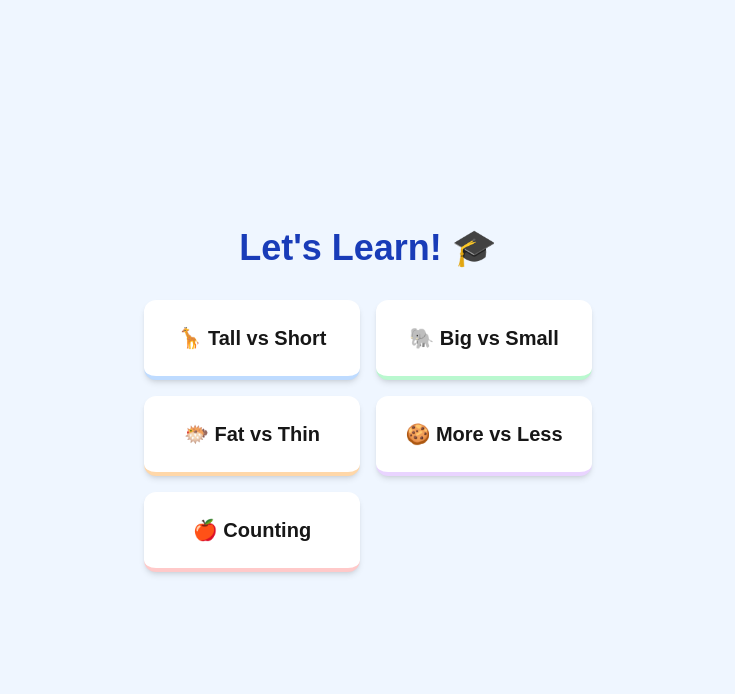
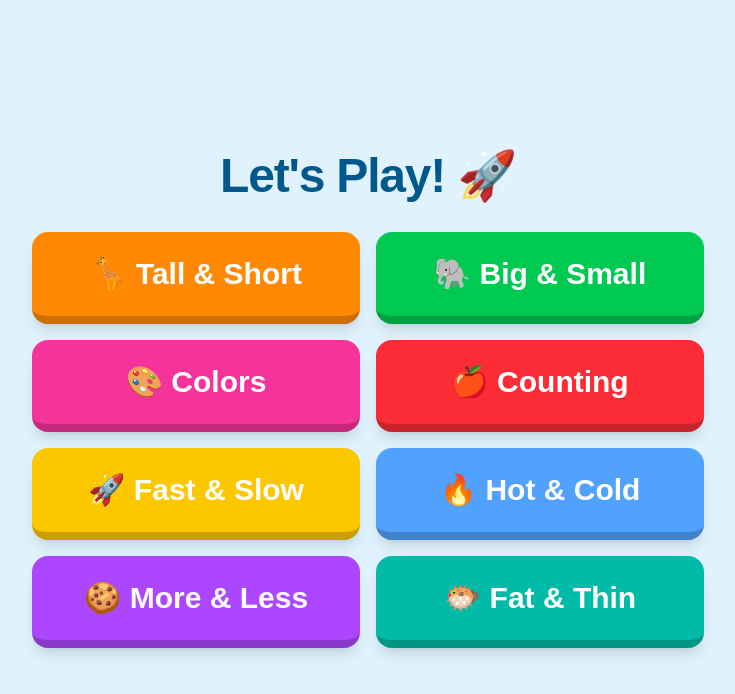
Before and after one commit to asaidhiraj/toddler-learning, a Next.js app: page / in a window 1280 px wide. Shown: the top 694 px of the page, without its empty margins (272-1007 px from the left). Built offline with nearby package versions, Linux system fonts and the light colour scheme.

Commit message:
Huge update for my son

```diff
--- a/app/page.js
+++ b/app/page.js
@@ -4,19 +4,28 @@ import { useState, useEffect } from 'react';
 import Confetti from 'react-confetti';
 import { learningModules } from './questions';
 
+// Helper to shuffle questions so it's always different
+const shuffleArray = (array) => {
+  return [...array].sort(() => Math.random() - 0.5);
+};
+
 export default function Home() {
   const [category, setCategory] = useState(null);
-  const [currentQIndex, setCurrentQIndex] = useState(0);
-  const [score, setScore] = useState(0);
+  const [questionQueue, setQuestionQueue] = useState([]);
+  const [score, setScore] = useState(0); // Current streak in this round
   const [showReward, setShowReward] = useState(false);
-  const [feedback, setFeedback] = useState(null); // 'correct' or 'wrong'
+  const [feedback, setFeedback] = useState(null);
   const [windowSize, setWindowSize] = useState({ width: 0, height: 0 });
 
+  const WIN_CONDITION = 5; // He needs 5 right answers to get the big reward
+
   useEffect(() => {
-    setWindowSize({ width: window.innerWidth, height: window.innerHeight });
+    if (typeof window !== 'undefined') {
+      setWindowSize({ width: window.innerWidth, height: window.innerHeight });
+    }
   }, []);
 
-  // --- AUDIO ENGINE (No files needed!) ---
+  // --- AUDIO ENGINE ---
   const playSound = (type) => {
     const audioCtx = new (window.AudioContext || window.webkitAudioContext)();
     const oscillator = audioCtx.createOscillator();
@@ -26,48 +35,72 @@ export default function Home() {
     gainNode.connect(audioCtx.destination);
 
     if (type === 'correct') {
-      // Happy "Ding!"
-      oscillator.type = 'sine';
-      oscillator.frequency.setValueAtTime(500, audioCtx.currentTime);
-      oscillator.frequency.exponentialRampToValueAtTime(1000, audioCtx.currentTime + 0.1);
-      gainNode.gain.exponentialRampToValueAtTime(0.01, audioCtx.currentTime + 0.5);
-      oscillator.start();
-      oscillator.stop(audioCtx.currentTime + 0.5);
+      // Cheerful chord
+      const now = audioCtx.currentTime;
+      [523.25, 659.25, 783.99].forEach((freq, i) => { // C Major chord
+        const osc = audioCtx.createOscillator();
+        const gn = audioCtx.createGain();
+        osc.connect(gn);
+        gn.connect(audioCtx.destination);
+        osc.frequency.value = freq;
+        osc.start(now);
+        gn.gain.exponentialRampToValueAtTime(0.001, now + 0.5);
+        osc.stop(now + 0.5);
+      });
     } else if (type === 'wrong') {
-      // Gentle "Buh-buh"
-      oscillator.type = 'sawtooth';
-      oscillator.frequency.setValueAtTime(200, audioCtx.currentTime);
+      // Gentle low "oops"
+      oscillator.type = 'triangle';
+      oscillator.frequency.setValueAtTime(150, audioCtx.currentTime);
       oscillator.frequency.linearRampToValueAtTime(100, audioCtx.currentTime + 0.3);
       gainNode.gain.exponentialRampToValueAtTime(0.01, audioCtx.currentTime + 0.3);
       oscillator.start();
       oscillator.stop(audioCtx.currentTime + 0.3);
     } else if (type === 'win') {
-      // Victory Sequence
+      // Victory Fanfare
       const now = audioCtx.currentTime;
-      [440, 554, 659, 880].forEach((freq, i) => {
+      const melody = [523, 659, 783, 1046, 783, 1046];
+      melody.forEach((freq, i) => {
         const osc = audioCtx.createOscillator();
         const gn = audioCtx.createGain();
         osc.connect(gn);
         gn.connect(audioCtx.destination);
         osc.frequency.value = freq;
-        osc.start(now + i * 0.1);
-        gn.gain.exponentialRampToValueAtTime(0.001, now + i * 0.1 + 0.5);
-        osc.stop(now + i * 0.1 + 0.5);
+        osc.type = 'square';
+        osc.start(now + i * 0.15);
+        gn.gain.setValueAtTime(0.1, now + i * 0.15);
+        gn.gain.exponentialRampToValueAtTime(0.001, now + i * 0.15 + 0.4);
+        osc.stop(now + i * 0.15 + 0.4);
       });
     }
   };
 
-  const handleAnswer = (isCorrect) => {
+  const startCategory = (catKey) => {
+    // Shuffle the questions for this category
+    const questions = shuffleArray(learningModules[catKey]);
+    setQuestionQueue(questions);
+    setCategory(catKey);
+    setScore(0);
+    setShowReward(false);
+  };
+
+  const handleAnswer = (choice) => {
+    const currentQ = questionQueue[0];
+    const isCorrect = choice === currentQ.correct;
+
     if (isCorrect) {
       playSound('correct');
       setFeedback('correct');
+      const newScore = score + 1;
+      setScore(newScore);
+
       setTimeout(() => {
         setFeedback(null);
-        if (currentQIndex + 1 < learningModules[category].length) {
-          setCurrentQIndex(currentQIndex + 1);
-        } else {
+        if (newScore >= WIN_CONDITION) {
           setShowReward(true);
           playSound('win');
+        } else {
+          // Remove current question and move to next
+          setQuestionQueue(prev => prev.slice(1));
         }
       }, 1000);
     } else {
@@ -79,23 +112,32 @@ export default function Home() {
 
   const resetGame = () => {
     setCategory(null);
-    setCurrentQIndex(0);
+    setScore(0);
     setShowReward(false);
+    setQuestionQueue([]);
   };
 
   // --- SCREEN: REWARD ---
   if (showReward) {
     return (
-      <div className="flex flex-col items-center justify-center min-h-screen bg-yellow-100 text-center p-4">
-        <Confetti width={windowSize.width} height={windowSize.height} />
-        <h1 className="text-6xl font-bold text-purple-600 mb-8 animate-bounce">YOU WON! 🎉</h1>
-        <div className="text-9xl mb-8">🏆</div>
-        <button
-          onClick={resetGame}
-          className="px-8 py-4 bg-blue-500 text-white text-2xl rounded-full font-bold shadow-lg hover:bg-blue-600 transition"
-        >
-          Play Again
-        </button>
+      <div className="flex flex-col items-center justify-center min-h-screen bg-yellow-300 text-center p-4">
+        <Confetti width={windowSize.width} height={windowSize.height} numberOfPieces={500} recycle={false} />
+        <div className="text-9xl mb-4 animate-bounce">🏆</div>
+        <h1 className="text-6xl font-black text-purple-700 mb-8 drop-shadow-md">YOU DID IT!</h1>
+        <div className="flex gap-4">
+          <button
+            onClick={() => startCategory(category)}
+            className="px-8 py-4 bg-purple-600 text-white text-2xl rounded-full font-bold shadow-xl border-b-8 border-purple-800 active:border-b-0 active:translate-y-2 transition-all"
+          >
+            Play Again 🔄
+          </button>
+          <button
+            onClick={resetGame}
+            className="px-8 py-4 bg-blue-500 text-white text-2xl rounded-full font-bold shadow-xl border-b-8 border-blue-700 active:border-b-0 active:translate-y-2 transition-all"
+          >
+            New Game 🏠
+          </button>
+        </div>
       </div>
     );
   }
@@ -103,59 +145,87 @@ export default function Home() {
   // --- SCREEN: CATEGORY SELECTION ---
   if (!category) {
     return (
-      <div className="flex flex-col items-center justify-center min-h-screen bg-blue-50 p-4">
-        <h1 className="text-4xl font-bold text-blue-800 mb-8">Let's Learn! 🎓</h1>
-        <div className="grid grid-cols-1 md:grid-cols-2 gap-4 w-full max-w-md">
-          <button onClick={() => setCategory('tall_short')} className="p-6 bg-white rounded-xl shadow-md text-xl font-bold hover:bg-blue-100 border-b-4 border-blue-200">🦒 Tall vs Short</button>
-          <button onClick={() => setCategory('big_small')} className="p-6 bg-white rounded-xl shadow-md text-xl font-bold hover:bg-green-100 border-b-4 border-green-200">🐘 Big vs Small</button>
-          <button onClick={() => setCategory('fat_thin')} className="p-6 bg-white rounded-xl shadow-md text-xl font-bold hover:bg-orange-100 border-b-4 border-orange-200">🐡 Fat vs Thin</button>
-          <button onClick={() => setCategory('more_less')} className="p-6 bg-white rounded-xl shadow-md text-xl font-bold hover:bg-purple-100 border-b-4 border-purple-200">🍪 More vs Less</button>
-          <button onClick={() => setCategory('counting')} className="p-6 bg-white rounded-xl shadow-md text-xl font-bold hover:bg-red-100 border-b-4 border-red-200">🍎 Counting</button>
+      <div className="flex flex-col items-center justify-center min-h-screen bg-sky-100 p-4">
+        <h1 className="text-5xl font-black text-sky-800 mb-8 tracking-tight">Let's Play! 🚀</h1>
+        <div className="grid grid-cols-1 md:grid-cols-2 gap-4 w-full max-w-2xl">
+          <MenuButton onClick={() => startCategory('tall_short')} color="bg-orange-400" label="🦒 Tall & Short" />
+          <MenuButton onClick={() => startCategory('big_small')} color="bg-green-500" label="🐘 Big & Small" />
+          <MenuButton onClick={() => startCategory('colors')} color="bg-pink-500" label="🎨 Colors" />
+          <MenuButton onClick={() => startCategory('counting')} color="bg-red-500" label="🍎 Counting" />
+          <MenuButton onClick={() => startCategory('fast_slow')} color="bg-yellow-400" label="🚀 Fast & Slow" />
+          <MenuButton onClick={() => startCategory('hot_cold')} color="bg-blue-400" label="🔥 Hot & Cold" />
+          <MenuButton onClick={() => startCategory('more_less')} color="bg-purple-500" label="🍪 More & Less" />
+          <MenuButton onClick={() => startCategory('fat_thin')} color="bg-teal-500" label="🐡 Fat & Thin" />
         </div>
       </div>
     );
   }
 
-  // --- SCREEN: GAME QUESTION ---
-  const currentQ = learningModules[category][currentQIndex];
+  // --- SCREEN: GAME PLAY ---
+  if (questionQueue.length === 0) return <div>Loading...</div>; // Safety check
+
+  const currentQ = questionQueue[0];
 
   return (
-    <div className={`flex flex-col items-center justify-center min-h-screen p-4 transition-colors duration-300 ${feedback === 'correct' ? 'bg-green-100' : feedback === 'wrong' ? 'bg-red-100' : 'bg-slate-50'}`}>
+    <div className={`flex flex-col items-center justify-center min-h-screen p-4 transition-colors duration-300 ${feedback === 'correct' ? 'bg-green-200' : feedback === 'wrong' ? 'bg-red-200' : 'bg-white'}`}>
 
-      {/* Back Button */}
-      <button onClick={resetGame} className="absolute top-4 left-4 text-gray-500 text-lg font-bold">← Home</button>
-
-      {/* Progress Bar */}
-      <div className="w-full max-w-md bg-gray-200 rounded-full h-4 mb-8">
-        <div className="bg-blue-500 h-4 rounded-full transition-all duration-500" style={{ width: `${((currentQIndex) / learningModules[category].length) * 100}%` }}></div>
+      {/* Top Bar */}
+      <div className="w-full max-w-3xl flex justify-between items-center mb-8 absolute top-4 px-4">
+        <button onClick={resetGame} className="px-4 py-2 bg-gray-200 rounded-full font-bold text-gray-600">✕ Exit</button>
+        <div className="flex gap-1">
+          {[...Array(WIN_CONDITION)].map((_, i) => (
+            <span key={i} className={`text-3xl transition-all ${i < score ? 'opacity-100 scale-125' : 'opacity-20 grayscale'}`}>⭐</span>
+          ))}
+        </div>
       </div>
 
-      {/* Question */}
-      <h2 className="text-3xl md:text-5xl font-bold text-gray-800 mb-8 text-center">{currentQ.question}</h2>
+      {/* Question Text */}
+      <h2 className="text-4xl md:text-6xl font-black text-slate-800 mb-8 text-center leading-tight mt-12">{currentQ.q}</h2>
 
-      {/* Extra Display for Counting (if exists) */}
+      {/* Special Display for Counting */}
       {currentQ.display && (
-        <div className="text-6xl mb-8 p-4 bg-white rounded-2xl shadow-sm border-2 border-gray-100">
+        <div className="text-7xl mb-8 p-6 bg-slate-50 rounded-3xl shadow-inner border-4 border-slate-100 animate-pulse">
           {currentQ.display}
         </div>
       )}
 
-      {/* Options */}
-      <div className="grid grid-cols-2 gap-6 w-full max-w-2xl">
-        {currentQ.options.map((opt) => (
-          <button
-            key={opt.id}
-            onClick={() => handleAnswer(opt.isCorrect)}
-            className="flex flex-col items-center justify-center p-8 bg-white rounded-3xl shadow-xl border-b-8 border-gray-200 hover:border-blue-300 hover:translate-y-1 active:border-b-0 active:translate-y-2 transition-all"
-          >
-            <span className="text-8xl md:text-9xl mb-4 transform hover:scale-110 transition-transform">{opt.label}</span>
-            <span className="text-xl md:text-2xl text-gray-500 font-bold">{opt.text}</span>
-          </button>
-        ))}
+      {/* Answer Buttons */}
+      <div className="grid grid-cols-2 gap-6 w-full max-w-3xl">
+        <GameButton option={currentQ.a} onClick={() => handleAnswer('a')} />
+        <GameButton option={currentQ.b} onClick={() => handleAnswer('b')} />
       </div>
 
-      {/* Feedback Message */}
-      {feedback === 'correct' && <div className="absolute top-1/2 text-9xl animate-ping">✨</div>}
+      {/* Celebration Overlay */}
+      {feedback === 'correct' && (
+        <div className="fixed inset-0 flex items-center justify-center pointer-events-none z-50">
+           <div className="text-[150px] animate-bounce drop-shadow-2xl">✨</div>
+        </div>
+      )}
     </div>
   );
 }
+
+// --- SUB-COMPONENTS FOR CLEANER CODE ---
+
+function MenuButton({ onClick, color, label }) {
+  return (
+    <button
+      onClick={onClick}
+      className={`p-6 ${color} rounded-2xl shadow-lg border-b-8 border-black/20 text-white text-2xl md:text-3xl font-black hover:brightness-110 active:border-b-0 active:translate-y-2 transition-all flex items-center justify-center gap-2`}
+    >
+      {label}
+    </button>
+  );
+}
+
+function GameButton({ option, onClick }) {
+  return (
+    <button
+      onClick={onClick}
+      className="flex flex-col items-center justify-center p-6 md:p-10 bg-white rounded-3xl shadow-xl border-b-8 border-slate-200 hover:bg-blue-50 hover:border-blue-300 hover:-translate-y-1 active:border-b-0 active:translate-y-2 transition-all h-64"
+    >
+      <span className="text-8xl md:text-9xl mb-4 drop-shadow-sm transform transition-transform hover:scale-110">{option.icon}</span>
+      <span className="text-2xl md:text-4xl text-slate-600 font-bold">{option.txt}</span>
+    </button>
+  );
+}
--- a/app/questions.js
+++ b/app/questions.js
@@ -2,95 +2,62 @@
 
 export const learningModules = {
   tall_short: [
-    {
-      id: 1,
-      question: "Which one is TALL?",
-      options: [
-        { id: 'a', label: '🦒', isCorrect: true, text: "Giraffe" },
-        { id: 'b', label: '🦆', isCorrect: false, text: "Duck" }
-      ]
-    },
-    {
-      id: 2,
-      question: "Which one is SHORT?",
-      options: [
-        { id: 'a', label: '🌲', isCorrect: false, text: "Tree" },
-        { id: 'b', label: '🍄', isCorrect: true, text: "Mushroom" }
-      ]
-    }
+    { q: "Which one is TALL?",  a: { txt: "Giraffe", icon: "🦒" }, b: { txt: "Duck", icon: "🦆" }, correct: 'a' },
+    { q: "Which one is SHORT?", a: { txt: "Tree", icon: "🌲" },   b: { txt: "Flower", icon: "🌻" }, correct: 'b' },
+    { q: "Which one is TALL?",  a: { txt: "Building", icon: "🏢" }, b: { txt: "House", icon: "🏠" }, correct: 'a' },
+    { q: "Which one is SHORT?", a: { txt: "Ladder", icon: "🪜" },  b: { txt: "Stool", icon: "🪑" }, correct: 'b' },
+    { q: "Which one is TALL?",  a: { txt: "Mountain", icon: "🏔️" }, b: { txt: "Hill", icon: "⛰️" }, correct: 'a' },
+    { q: "Which one is SHORT?", a: { txt: "Adult", icon: "👨" },   b: { txt: "Baby", icon: "👶" }, correct: 'b' },
+    { q: "Which one is TALL?",  a: { txt: "Tower", icon: "🗼" },   b: { txt: "Tent", icon: "⛺" }, correct: 'a' },
   ],
   big_small: [
-    {
-      id: 3,
-      question: "Which one is BIG?",
-      options: [
-        { id: 'a', label: '🐘', isCorrect: true, text: "Elephant" },
-        { id: 'b', label: '🐜', isCorrect: false, text: "Ant" }
-      ]
-    },
-    {
-      id: 4,
-      question: "Which one is SMALL?",
-      options: [
-        { id: 'a', label: '🐋', isCorrect: false, text: "Whale" },
-        { id: 'b', label: '🐞', isCorrect: true, text: "Ladybug" }
-      ]
-    }
+    { q: "Which one is BIG?",   a: { txt: "Elephant", icon: "🐘" }, b: { txt: "Ant", icon: "🐜" }, correct: 'a' },
+    { q: "Which one is SMALL?", a: { txt: "Whale", icon: "🐋" },   b: { txt: "Fish", icon: "🐠" }, correct: 'b' },
+    { q: "Which one is BIG?",   a: { txt: "Bus", icon: "🚌" },      b: { txt: "Car", icon: "🚗" }, correct: 'a' },
+    { q: "Which one is SMALL?", a: { txt: "Watermelon", icon: "🍉" }, b: { txt: "Grape", icon: "🍇" }, correct: 'b' },
+    { q: "Which one is BIG?",   a: { txt: "Earth", icon: "🌍" },    b: { txt: "Moon", icon: "🌕" }, correct: 'a' },
+    { q: "Which one is SMALL?", a: { txt: "Lion", icon: "🦁" },    b: { txt: "Mouse", icon: "🐭" }, correct: 'b' },
+    { q: "Which one is BIG?",   a: { txt: "Truck", icon: "🚛" },    b: { txt: "Bike", icon: "🚲" }, correct: 'a' },
   ],
   fat_thin: [
-    {
-      id: 5,
-      question: "Which one is FAT (Chubby)?",
-      options: [
-        { id: 'a', label: '🐡', isCorrect: true, text: "Pufferfish" },
-        { id: 'b', label: '🐛', isCorrect: false, text: "Worm" }
-      ]
-    },
-    {
-      id: 6,
-      question: "Which one is THIN?",
-      options: [
-        { id: 'a', label: '🎃', isCorrect: false, text: "Pumpkin" },
-        { id: 'b', label: '✏️', isCorrect: true, text: "Pencil" }
-      ]
-    }
+    { q: "Which one is FAT (Chubby)?", a: { txt: "Pufferfish", icon: "🐡" }, b: { txt: "Worm", icon: "🪱" }, correct: 'a' },
+    { q: "Which one is THIN?",       a: { txt: "Pumpkin", icon: "🎃" },    b: { txt: "Pencil", icon: "✏️" }, correct: 'b' },
+    { q: "Which one is FAT?",        a: { txt: "Hippo", icon: "🦛" },      b: { txt: "Snake", icon: "🐍" }, correct: 'a' },
+    { q: "Which one is THIN?",       a: { txt: "Tree Trunk", icon: "🪵" }, b: { txt: "Twig", icon: "🌿" }, correct: 'b' },
+    { q: "Which one is FAT?",        a: { txt: "Pig", icon: "🐖" },        b: { txt: "Flamingo", icon: "🦩" }, correct: 'a' },
   ],
   more_less: [
-    {
-      id: 7,
-      question: "Which side has MORE?",
-      options: [
-        { id: 'a', label: '🍪🍪🍪', isCorrect: true, text: "3 Cookies" },
-        { id: 'b', label: '🍪', isCorrect: false, text: "1 Cookie" }
-      ]
-    },
-    {
-      id: 8,
-      question: "Which side has LESS?",
-      options: [
-        { id: 'a', label: '🎈🎈🎈🎈', isCorrect: false, text: "4 Balloons" },
-        { id: 'b', label: '🎈🎈', isCorrect: true, text: "2 Balloons" }
-      ]
-    }
+    { q: "Which side has MORE?", a: { txt: "3 Cookies", icon: "🍪🍪🍪" }, b: { txt: "1 Cookie", icon: "🍪" }, correct: 'a' },
+    { q: "Which side has LESS?", a: { txt: "4 Balloons", icon: "🎈🎈🎈🎈" }, b: { txt: "2 Balloons", icon: "🎈🎈" }, correct: 'b' },
+    { q: "Which side has MORE?", a: { txt: "5 Stars", icon: "⭐⭐⭐⭐⭐" }, b: { txt: "2 Stars", icon: "⭐⭐" }, correct: 'a' },
+    { q: "Which side has LESS?", a: { txt: "3 Apples", icon: "🍎🍎🍎" }, b: { txt: "1 Apple", icon: "🍎" }, correct: 'b' },
+    { q: "Which side has MORE?", a: { txt: "Many Fish", icon: "🐟🐟🐟🐟" }, b: { txt: "One Fish", icon: "🐟" }, correct: 'a' },
   ],
   counting: [
-    {
-      id: 9,
-      question: "How many Apples?",
-      display: '🍎🍎',
-      options: [
-        { id: 'a', label: '2', isCorrect: true, text: "Two" },
-        { id: 'b', label: '5', isCorrect: false, text: "Five" }
-      ]
-    },
-    {
-      id: 10,
-      question: "How many Stars?",
-      display: '⭐⭐⭐',
-      options: [
-        { id: 'a', label: '1', isCorrect: false, text: "One" },
-        { id: 'b', label: '3', isCorrect: true, text: "Three" }
-      ]
-    }
+    { q: "How many Apples?", display: "🍎🍎", a: { txt: "Two", icon: "2️⃣" }, b: { txt: "Five", icon: "5️⃣" }, correct: 'a' },
+    { q: "How many Stars?",  display: "⭐⭐⭐", a: { txt: "One", icon: "1️⃣" }, b: { txt: "Three", icon: "3️⃣" }, correct: 'b' },
+    { q: "How many Cars?",   display: "🚗", a: { txt: "One", icon: "1️⃣" }, b: { txt: "Four", icon: "4️⃣" }, correct: 'a' },
+    { q: "How many Balls?",  display: "⚽⚽⚽⚽", a: { txt: "Two", icon: "2️⃣" }, b: { txt: "Four", icon: "4️⃣" }, correct: 'b' },
+    { q: "How many Cats?",   display: "🐱🐱", a: { txt: "Two", icon: "2️⃣" }, b: { txt: "Six", icon: "6️⃣" }, correct: 'a' },
+  ],
+  // --- NEW CATEGORIES ---
+  colors: [
+    { q: "Touch the RED one", a: { txt: "Apple", icon: "🍎" }, b: { txt: "Leaf", icon: "🍃" }, correct: 'a' },
+    { q: "Touch the BLUE one", a: { txt: "Sun", icon: "☀️" }, b: { txt: "Ocean", icon: "🌊" }, correct: 'b' },
+    { q: "Touch the YELLOW one", a: { txt: "Banana", icon: "🍌" }, b: { txt: "Grapes", icon: "🍇" }, correct: 'a' },
+    { q: "Touch the GREEN one", a: { txt: "Fire", icon: "🔥" }, b: { txt: "Turtle", icon: "🐢" }, correct: 'b' },
+    { q: "Touch the ORANGE one", a: { txt: "Basketball", icon: "🏀" }, b: { txt: "Moon", icon: "🌕" }, correct: 'a' },
+  ],
+  fast_slow: [
+    { q: "Which one is FAST?", a: { txt: "Rocket", icon: "🚀" }, b: { txt: "Snail", icon: "🐌" }, correct: 'a' },
+    { q: "Which one is SLOW?", a: { txt: "Race Car", icon: "🏎️" }, b: { txt: "Turtle", icon: "🐢" }, correct: 'b' },
+    { q: "Which one is FAST?", a: { txt: "Cheetah", icon: "🐆" }, b: { txt: "Sloth", icon: "🦥" }, correct: 'a' },
+    { q: "Which one is SLOW?", a: { txt: "Plane", icon: "✈️" }, b: { txt: "Walking", icon: "🚶" }, correct: 'b' },
+  ],
+  hot_cold: [
+    { q: "Which one is HOT?", a: { txt: "Fire", icon: "🔥" }, b: { txt: "Snowman", icon: "⛄" }, correct: 'a' },
+    { q: "Which one is COLD?", a: { txt: "Soup", icon: "🍲" }, b: { txt: "Ice Cube", icon: "🧊" }, correct: 'b' },
+    { q: "Which one is HOT?", a: { txt: "Sun", icon: "☀️" }, b: { txt: "Rain", icon: "🌧️" }, correct: 'a' },
+    { q: "Which one is COLD?", a: { txt: "Volcano", icon: "🌋" }, b: { txt: "Ice Cream", icon: "🍦" }, correct: 'b' },
   ]
 };
```
